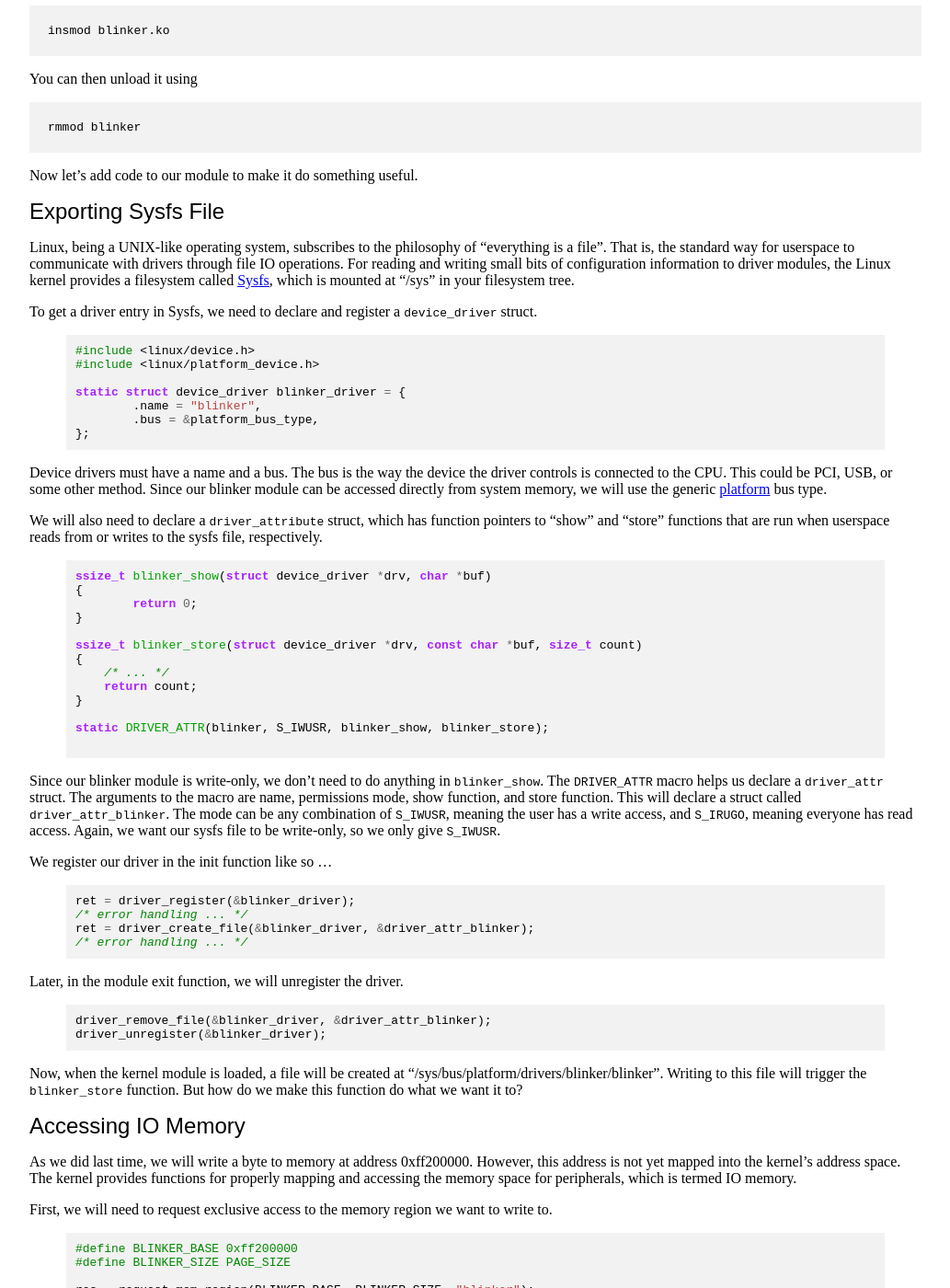
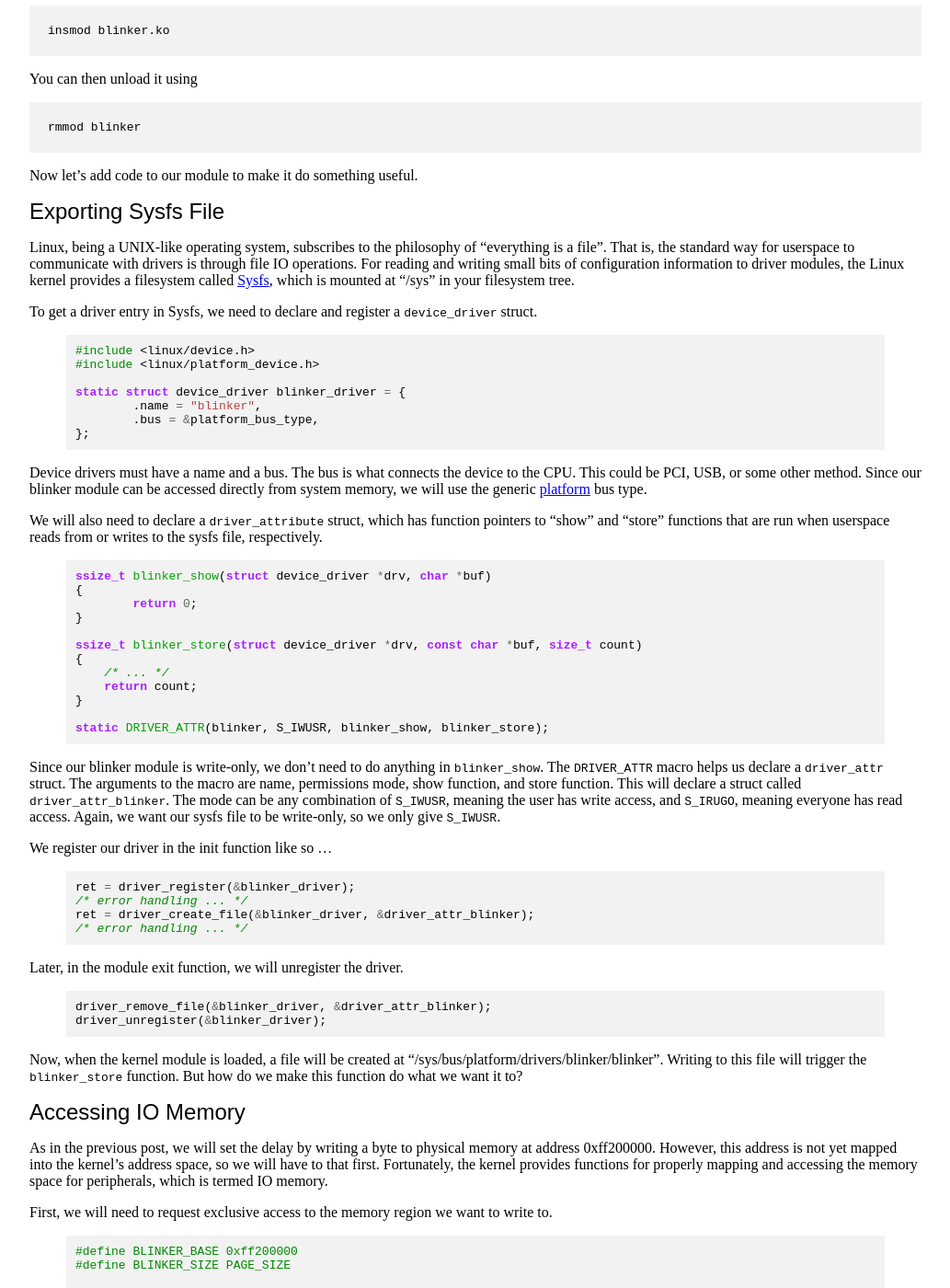
Before and after one commit to zhemao/zhemao.github.com, a Jekyll site: the page built from _posts/2013-12-29-sockit-4.markdown, in a window 1280 px wide and 1400 px high, scrolled down 2713 px. Shown: the whole window at 92% size, without its empty margins (123-1156 px from the left). Built offline with Jekyll 4.4.1, drawn with Linux system fonts in a browser that asks for light colours; some of the changed text lies outside the part shown.

Commit message:
some grammatical edits

```diff
--- a/_posts/2013-12-29-sockit-4.markdown
+++ b/_posts/2013-12-29-sockit-4.markdown
@@ -214,10 +214,10 @@ static struct device_driver blinker_driver = {
 };
 {% endhighlight %}
 
-Device drivers must have a name and a bus. The bus is the way the device the
-driver controls is connected to the CPU. This could be PCI, USB, or some other
-method. Since our blinker module can be accessed directly from system memory,
-we will use the generic [platform](https://www.kernel.org/doc/Documentation/driver-model/platform.txt)
+Device drivers must have a name and a bus. The bus is what connects the device
+to the CPU. This could be PCI, USB, or some other method. Since our blinker
+module can be accessed directly from system memory, we will use the generic
+[platform](https://www.kernel.org/doc/Documentation/driver-model/platform.txt)
 bus type.
 
 We will also need to declare a `driver_attribute` struct, which has function
@@ -244,7 +244,7 @@ Since our blinker module is write-only, we don't need to do anything in
 `blinker_show`. The `DRIVER_ATTR` macro helps us declare a `driver_attr` struct.
 The arguments to the macro are name, permissions mode, show function, and
 store function. This will declare a struct called `driver_attr_blinker`.
-The mode can be any combination of `S_IWUSR`, meaning the user has a write
+The mode can be any combination of `S_IWUSR`, meaning the user has write
 access, and `S_IRUGO`, meaning everyone has read access. Again, we want our
 sysfs file to be write-only, so we only give `S_IWUSR`.
 
@@ -271,10 +271,11 @@ But how do we make this function do what we want it to?
 
 ## Accessing IO Memory
 
-As we did last time, we will write a byte to memory at address 0xff200000.
-However, this address is not yet mapped into the kernel's address space.
-The kernel provides functions for properly mapping and accessing the memory
-space for peripherals, which is termed IO memory.
+As in the previous post, we will set the delay by writing a byte to physical
+memory at address 0xff200000. However, this address is not yet mapped into the
+kernel's address space, so we will have to that first. Fortunately, the kernel
+provides functions for properly mapping and accessing the memory space for
+peripherals, which is termed IO memory.
 
 First, we will need to request exclusive access to the memory region we want
 to write to.
@@ -325,10 +326,10 @@ module.
 
 ## Conclusion
 
-So now you know how to write a kernel driver. Sort of. There are a lot more
+So now you know how to write a basic device driver. There are a lot more
 things that come into play when developing a driver, and I recommend reading
 [Linux Device Drivers](http://www.makelinux.net/ldd3/) for reference on how
-to accomplish certain things in your driver.
+to accomplish certain things.
 
 So far, we have been working with a rather trivial example of what the FPGA
 can do. If you're interesting in FPGAs, you are probably more interested in
```
Also changed, not shown: other parts of _posts/2013-12-29-sockit-4.markdown (+1 -1 lines).
